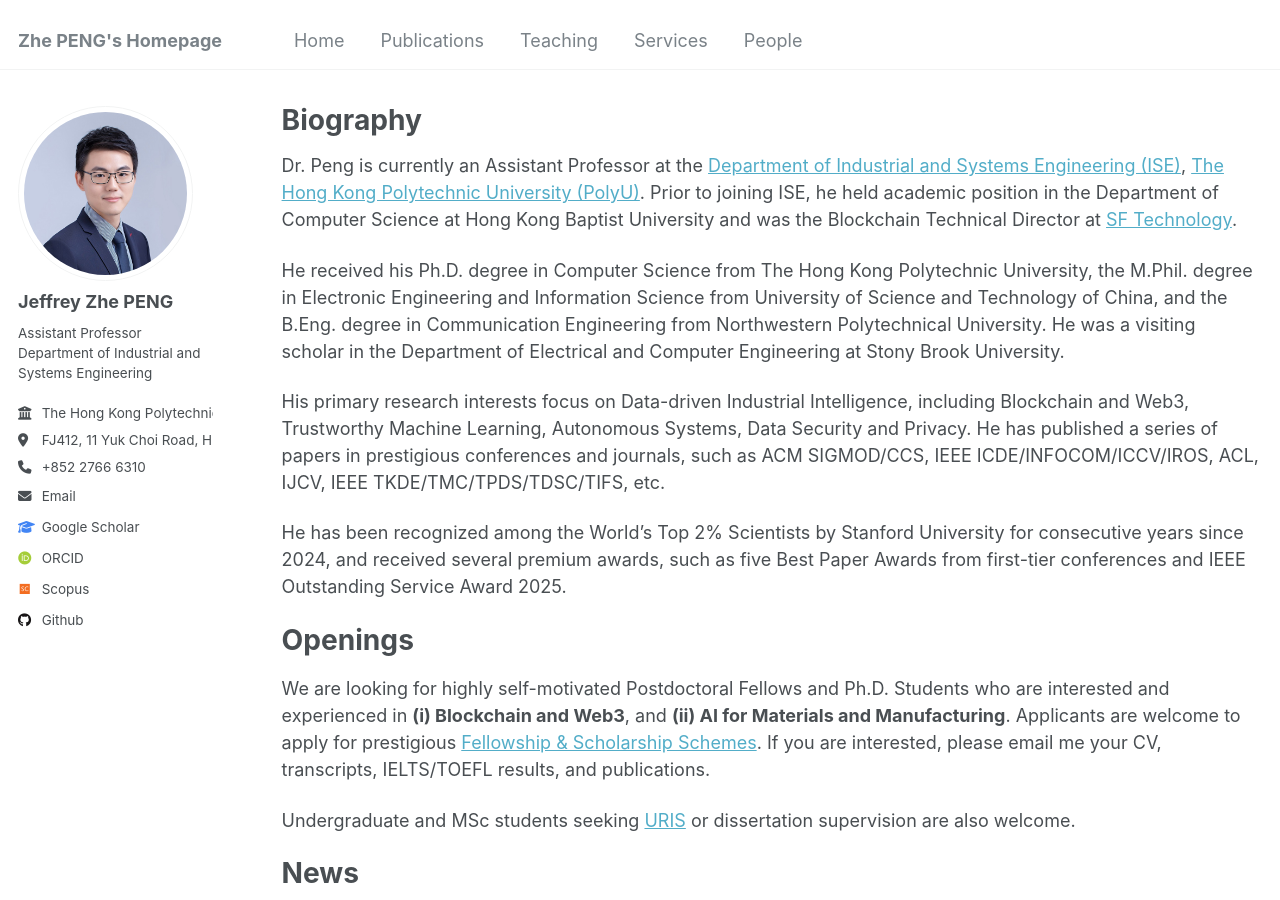
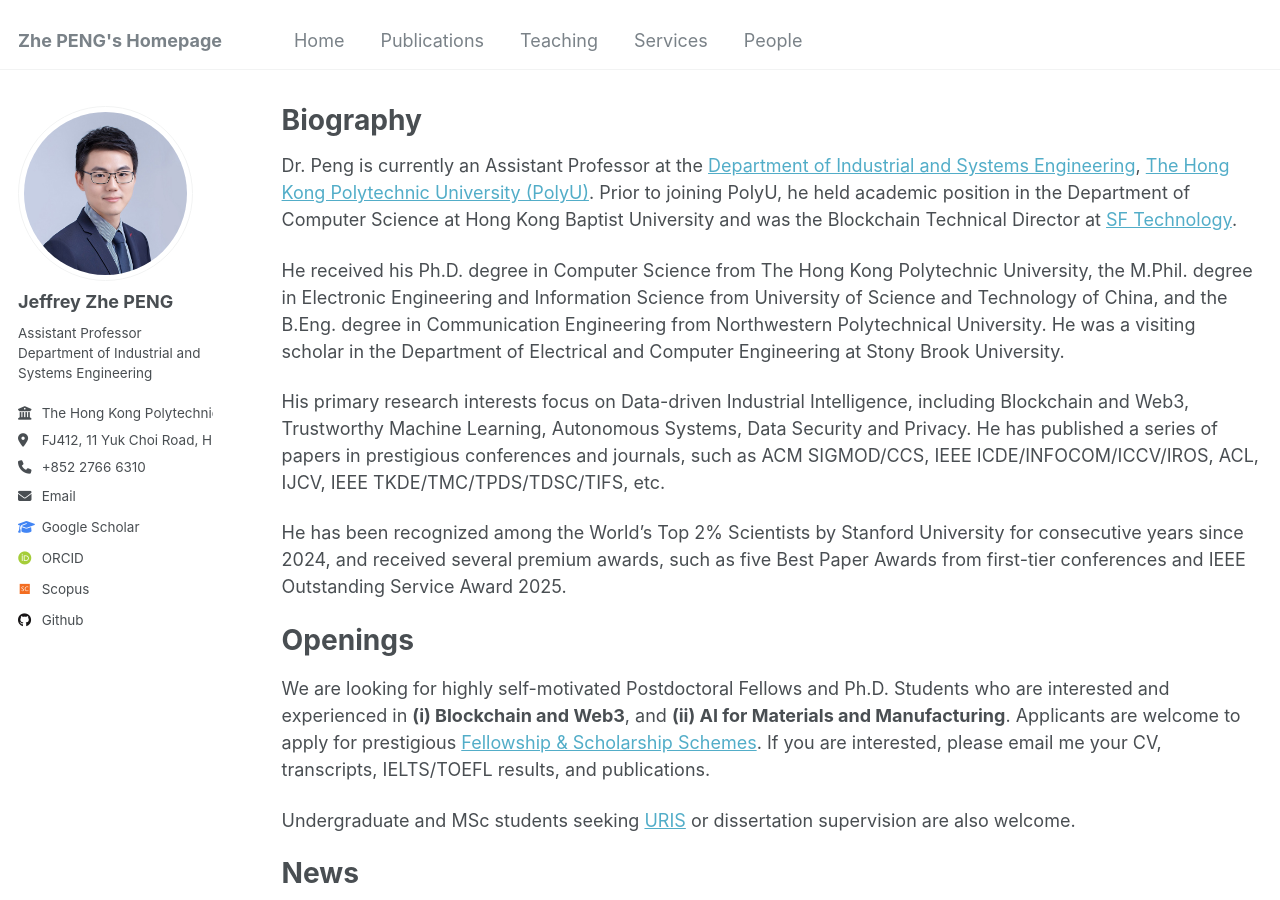
Before and after one commit to PENG-Zhe/peng-zhe.github.io, a Jekyll site: the page built from _pages/about.md, in a window 1280 px wide and 900 px high. Built offline with Jekyll 4.4.1, drawn with Linux system fonts in a browser that asks for light colours; some web fonts are replaced.

Commit message:
Update about.md

```diff
--- a/_pages/about.md
+++ b/_pages/about.md
@@ -15,7 +15,7 @@ Dr. Peng is currently an Assistant Professor at the [Department of Industrial an
 He received his Ph.D. degree in Computer Science from The Hong Kong Polytechnic University under the supervision of [Prof. Bin Xiao](https://www4.comp.polyu.edu.hk/~csbxiao/){:target="_blank"}, the M.Phil. degree in Electronic Engineering and Information Science from University of Science and Technology of China, and the B.Eng. degree in Communication Engineering from Northwestern Polytechnical University. He was a visiting scholar in the Department of Electrical and Computer Engineering at Stony Brook University, supervised by [Prof. Yuanyuan Yang](https://www.ece.stonybrook.edu/~yang/){:target="_blank"}.
 -->
 
-Dr. Peng is currently an Assistant Professor at the [Department of Industrial and Systems Engineering (ISE)](https://www.polyu.edu.hk/ise/){:target="_blank"}, [The Hong Kong Polytechnic University (PolyU)](https://www.polyu.edu.hk/){:target="_blank"}. Prior to joining ISE, he held academic position in the Department of Computer Science at Hong Kong Baptist University and was the Blockchain Technical Director at [SF Technology](https://www.sf-tech.com.cn){:target="_blank"}.
+Dr. Peng is currently an Assistant Professor at the [Department of Industrial and Systems Engineering](https://www.polyu.edu.hk/ise/){:target="_blank"}, [The Hong Kong Polytechnic University (PolyU)](https://www.polyu.edu.hk/){:target="_blank"}. Prior to joining PolyU, he held academic position in the Department of Computer Science at Hong Kong Baptist University and was the Blockchain Technical Director at [SF Technology](https://www.sf-tech.com.cn){:target="_blank"}.
 
 He received his Ph.D. degree in Computer Science from The Hong Kong Polytechnic University, the M.Phil. degree in Electronic Engineering and Information Science from University of Science and Technology of China, and the B.Eng. degree in Communication Engineering from Northwestern Polytechnical University. He was a visiting scholar in the Department of Electrical and Computer Engineering at Stony Brook University.
 
```
